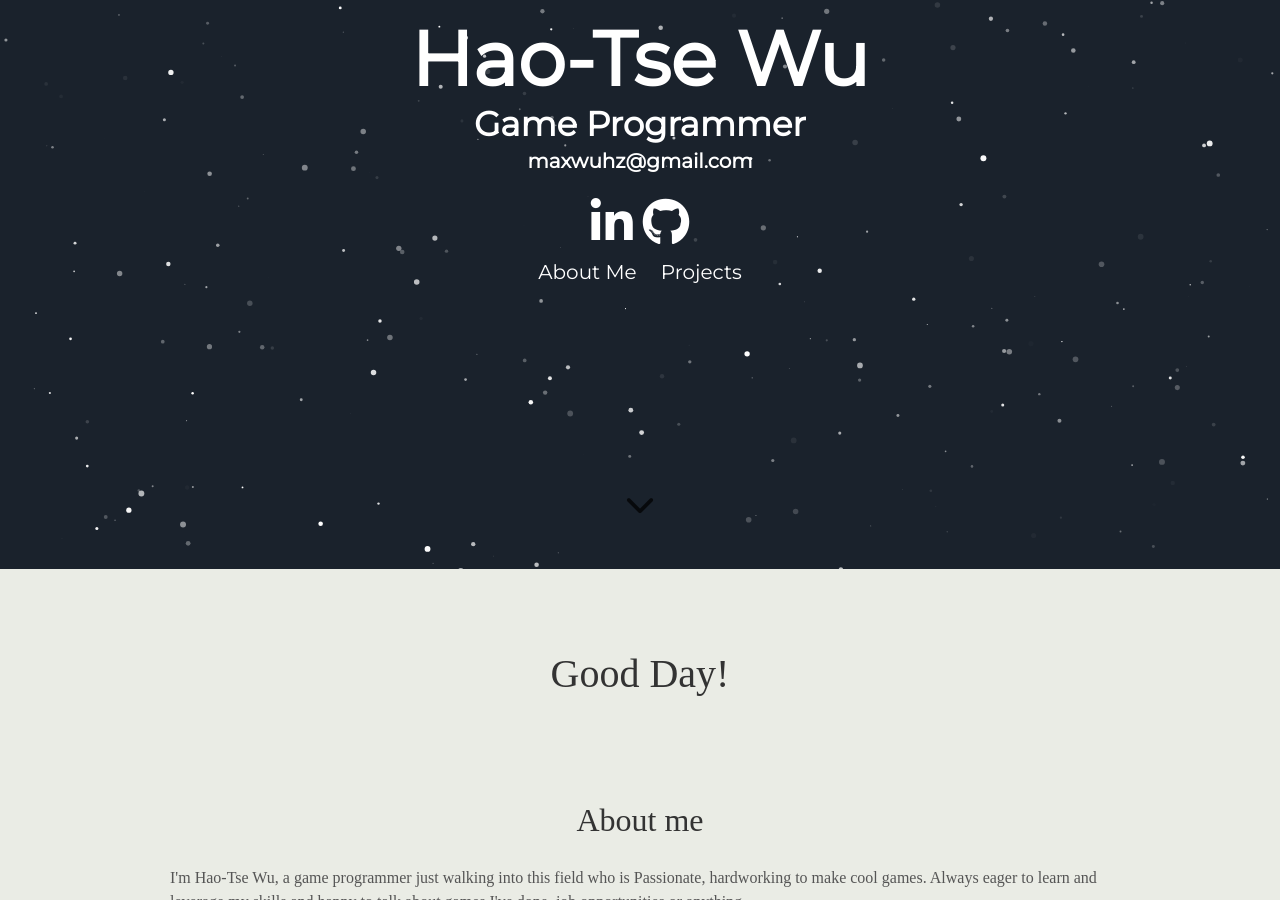
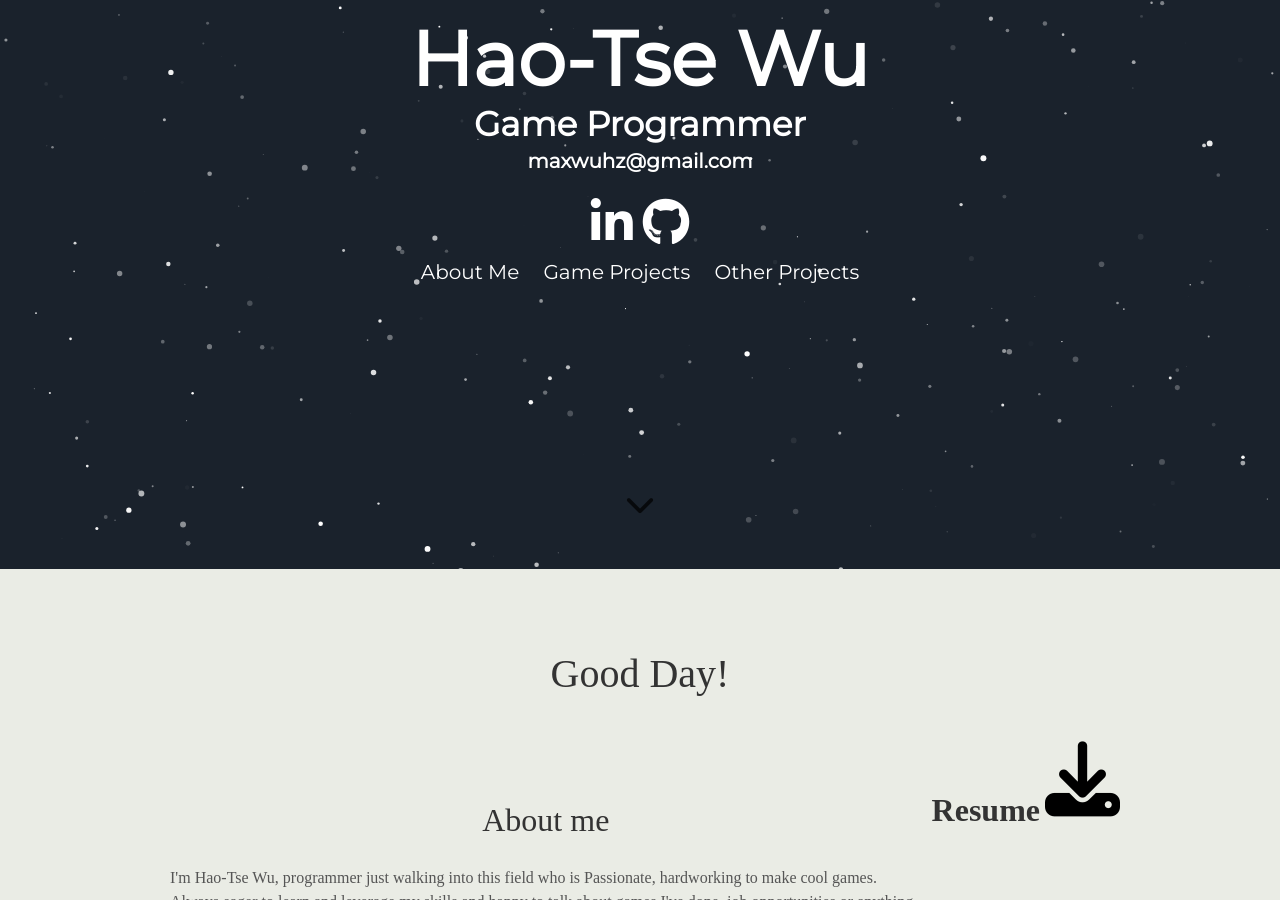
Before and after one commit to Maxroo/Maxroo.github.io, a Jekyll site: the page built from aboutMe.html, in a window 1280 px wide and 900 px high, scrolled down 331 px. Built offline with Jekyll 4.4.1, drawn with Linux system fonts in a browser that asks for light colours; nearby versions of some CDN libraries; some web fonts are replaced; comment, search, counter and statistics services are not loaded; some of the changed text lies outside the part shown.

Commit message:
update project page, about me page, header and dbt

```diff
--- a/_includes/about.html
+++ b/_includes/about.html
@@ -56,11 +56,11 @@
 </div>
 
 <div class="user-details">
-    <h1>Personal Projects/Prototype</h1>
+    <h1>Personal Prototype Projects</h1>
   </div>
       <div class="user">
           <div class="tech">
-              <h2><a href="">Fake Pokemon</a></h2>
+              <h2>Fake Pokemon</h2>
               <div class="videoWrapper">
                   <iframe width="420" height="315" src="https://www.youtube.com/embed/vudEGhbArLQ" frameborder="0" allow="accelerometer; encrypted-media; gyroscope; " allowfullscreen></iframe>
               </div>
--- a/_includes/aboutMe.html
+++ b/_includes/aboutMe.html
@@ -5,13 +5,17 @@
 <div class="user">
   <div class="tech">
     <h2>About me</h2>
-    <p style="padding: 0px,60px; text-align: left">I'm Hao-Tse Wu, a game programmer just walking into this field who is Passionate, hardworking to make cool games. Always
+    <p style="padding: 0px,60px; text-align: left">I'm Hao-Tse Wu, programmer just walking into this field who is Passionate, hardworking to make cool games. Always
       eager to learn and leverage my skills and happy to talk about games I've done, job opportunities or anything.</p>
+  </div>
+  <h2>Resume</h2>
+  <a aria-label="Download" target="_blank" href="https://drive.google.com/file/d/15q9jUSsmHL0M-GDbzuedI-rTcP2k0ebE/view?usp=share_link">
+    <i style="padding-left: 5px" class="fas fa-download"></i></a>
   </div>
 </div>
 
 <div class="user-details">
-  <h2>Experiences</h2>
+  <h2>Game-Dev Experiences</h2>
 </div>
 <div class="user">
   <div class="tech">
--- a/_includes/header.html
+++ b/_includes/header.html
@@ -31,8 +31,8 @@
       </div>
       <div class="header-links">
         <a class="link" href="../aboutMe.html" >About Me</a>
-        <a class="link" href="../index.html" >Projects</a>
-
+        <a class="link" href="../index.html" >Game Projects</a>
+        <a class="link" href="../index.html" >Other Projects</a>
       </div>
   </div>
   <a class="down" href="#about" data-scroll><i class="icon fa fa-chevron-down" aria-hidden="true"></i></a>
```
Also changed, not shown: _includes/DogeBallThing.html (+6 -2 lines).
